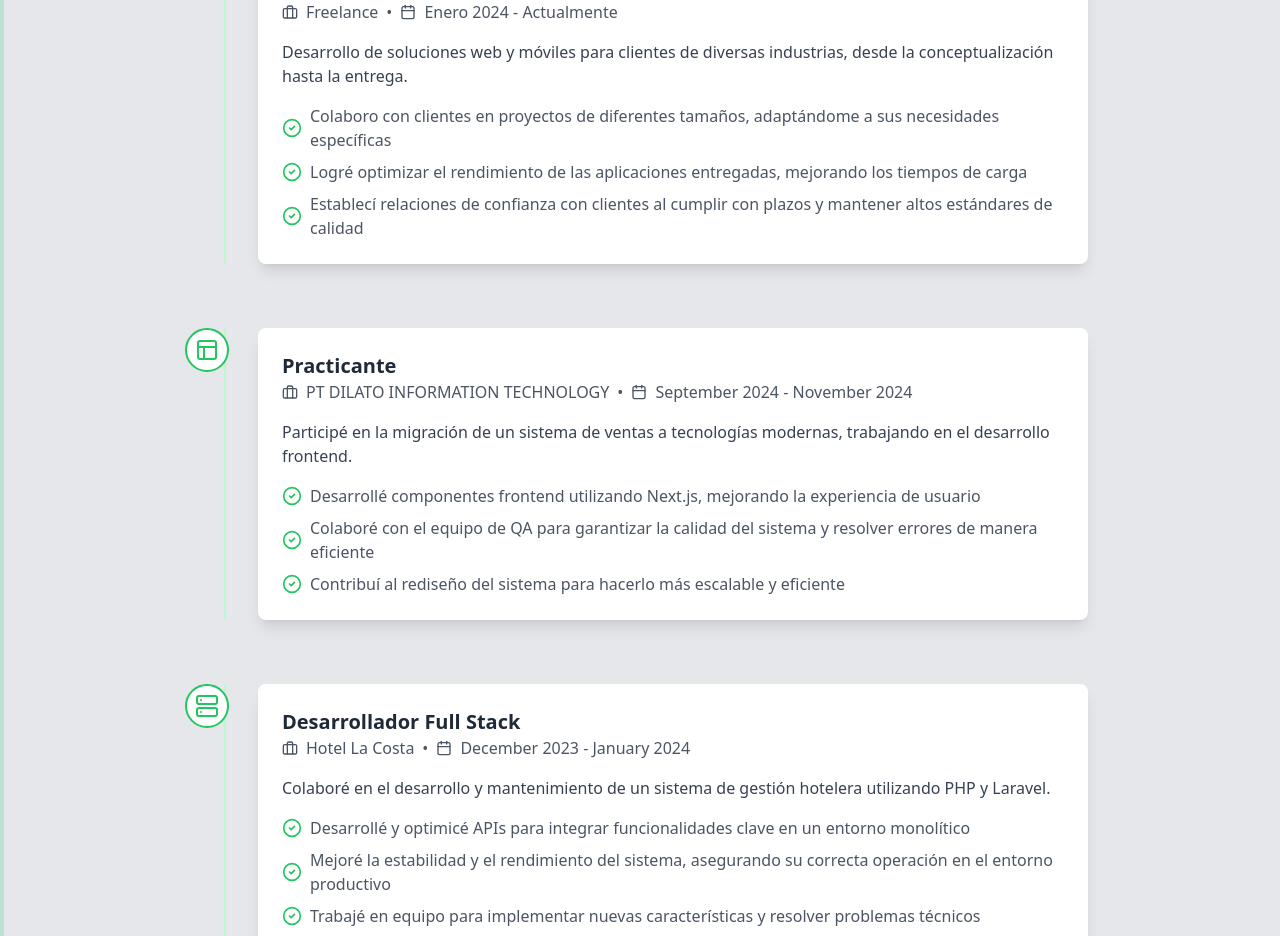
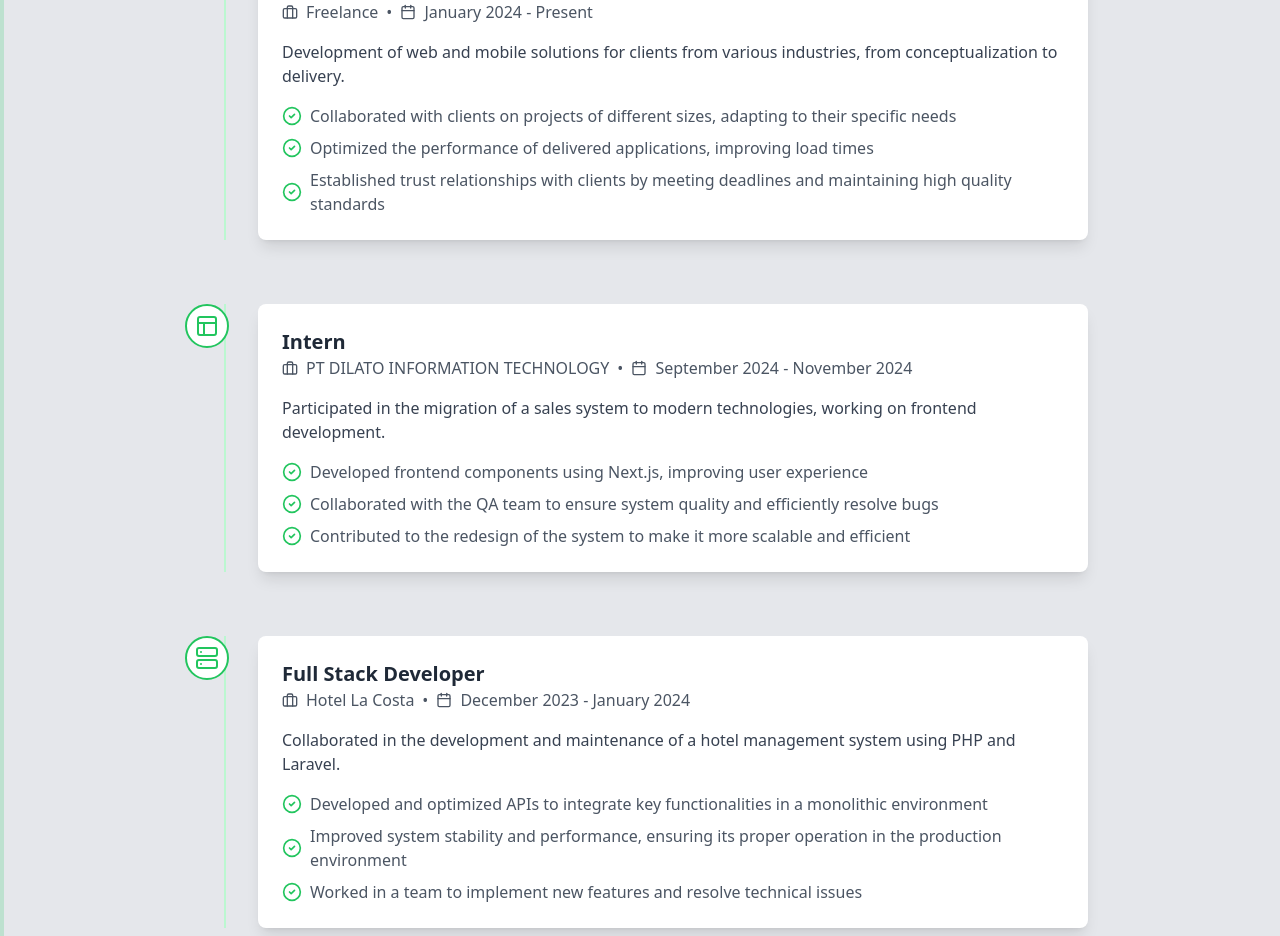
Before and after one commit to 818diego/portfolio, a React (Vite) app: page / in a window 1280 px wide. Shown: the part 1016-1952 px from the top of the page. Built offline with nearby package versions, Linux system fonts and the light colour scheme.

Commit message:
update experience for languaje english

```diff
--- a/src/data/experience.ts
+++ b/src/data/experience.ts
@@ -1,40 +1,43 @@
-import { Code2, Layout, Server } from 'lucide-react';
+import { Code2, Layout, Server } from "lucide-react";
 
 export const experiences = [
   {
-    title: "Desarrollador Full Stack",
+    title: "Full Stack Developer",
     company: "Freelance",
-    period: "Enero 2024 - Actualmente",
-    description: "Desarrollo de soluciones web y móviles para clientes de diversas industrias, desde la conceptualización hasta la entrega.",
+    period: "January 2024 - Present",
+    description:
+      "Development of web and mobile solutions for clients from various industries, from conceptualization to delivery.",
     achievements: [
-      "Colaboro con clientes en proyectos de diferentes tamaños, adaptándome a sus necesidades específicas",
-      "Logré optimizar el rendimiento de las aplicaciones entregadas, mejorando los tiempos de carga",
-      "Establecí relaciones de confianza con clientes al cumplir con plazos y mantener altos estándares de calidad"
+      "Collaborated with clients on projects of different sizes, adapting to their specific needs",
+      "Optimized the performance of delivered applications, improving load times",
+      "Established trust relationships with clients by meeting deadlines and maintaining high quality standards",
     ],
-    icon: Code2
+    icon: Code2,
   },
   {
-    title: "Practicante",
+    title: "Intern",
     company: "PT DILATO INFORMATION TECHNOLOGY",
     period: "September 2024 - November 2024",
-    description: "Participé en la migración de un sistema de ventas a tecnologías modernas, trabajando en el desarrollo frontend.",
+    description:
+      "Participated in the migration of a sales system to modern technologies, working on frontend development.",
     achievements: [
-      "Desarrollé componentes frontend utilizando Next.js, mejorando la experiencia de usuario",
-      "Colaboré con el equipo de QA para garantizar la calidad del sistema y resolver errores de manera eficiente",
-      "Contribuí al rediseño del sistema para hacerlo más escalable y eficiente"
+      "Developed frontend components using Next.js, improving user experience",
+      "Collaborated with the QA team to ensure system quality and efficiently resolve bugs",
+      "Contributed to the redesign of the system to make it more scalable and efficient",
     ],
-    icon: Layout
+    icon: Layout,
   },
   {
-    title: "Desarrollador Full Stack",
+    title: "Full Stack Developer",
     company: "Hotel La Costa",
     period: "December 2023 - January 2024",
-    description: "Colaboré en el desarrollo y mantenimiento de un sistema de gestión hotelera utilizando PHP y Laravel.",
+    description:
+      "Collaborated in the development and maintenance of a hotel management system using PHP and Laravel.",
     achievements: [
-      "Desarrollé y optimicé APIs para integrar funcionalidades clave en un entorno monolítico",
-      "Mejoré la estabilidad y el rendimiento del sistema, asegurando su correcta operación en el entorno productivo",
-      "Trabajé en equipo para implementar nuevas características y resolver problemas técnicos"
+      "Developed and optimized APIs to integrate key functionalities in a monolithic environment",
+      "Improved system stability and performance, ensuring its proper operation in the production environment",
+      "Worked in a team to implement new features and resolve technical issues",
     ],
-    icon: Server
-  }
+    icon: Server,
+  },
 ];
```
